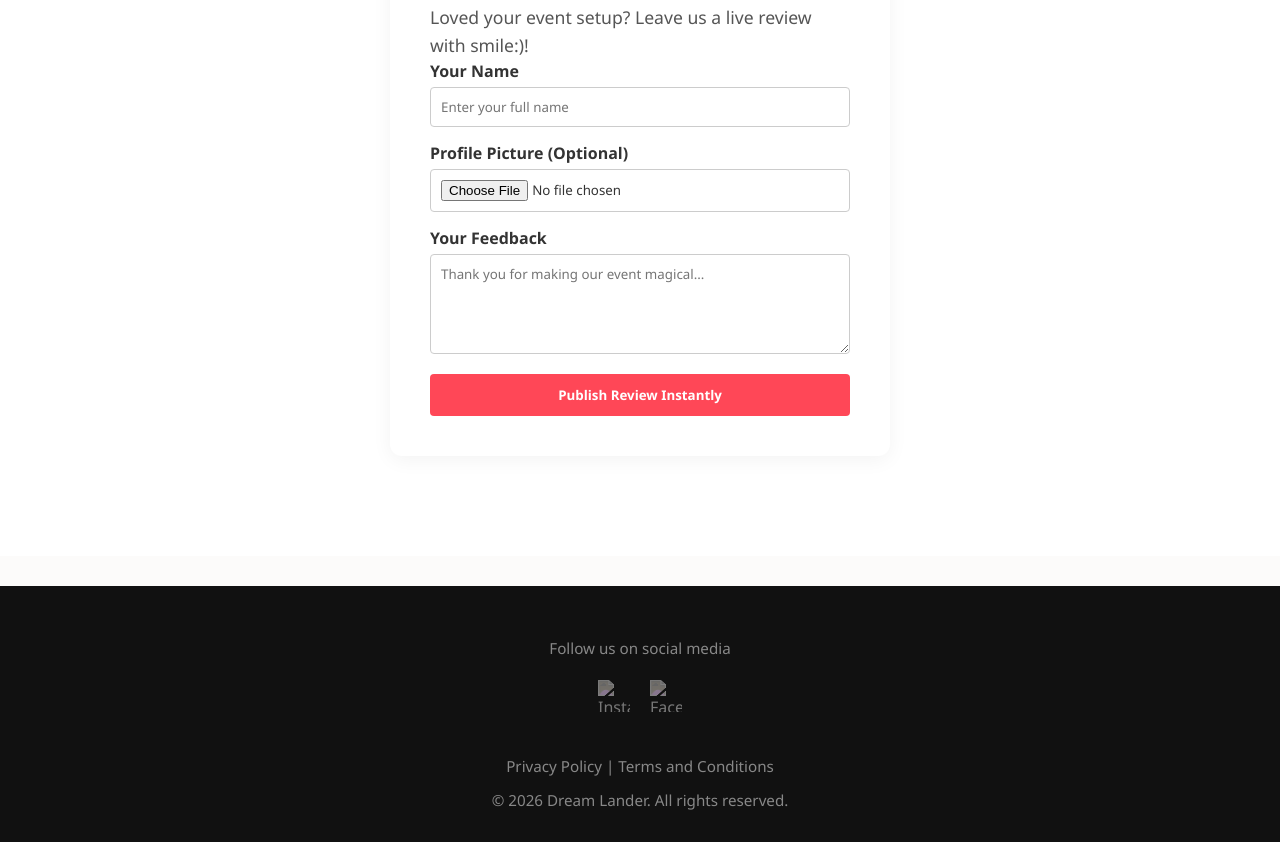
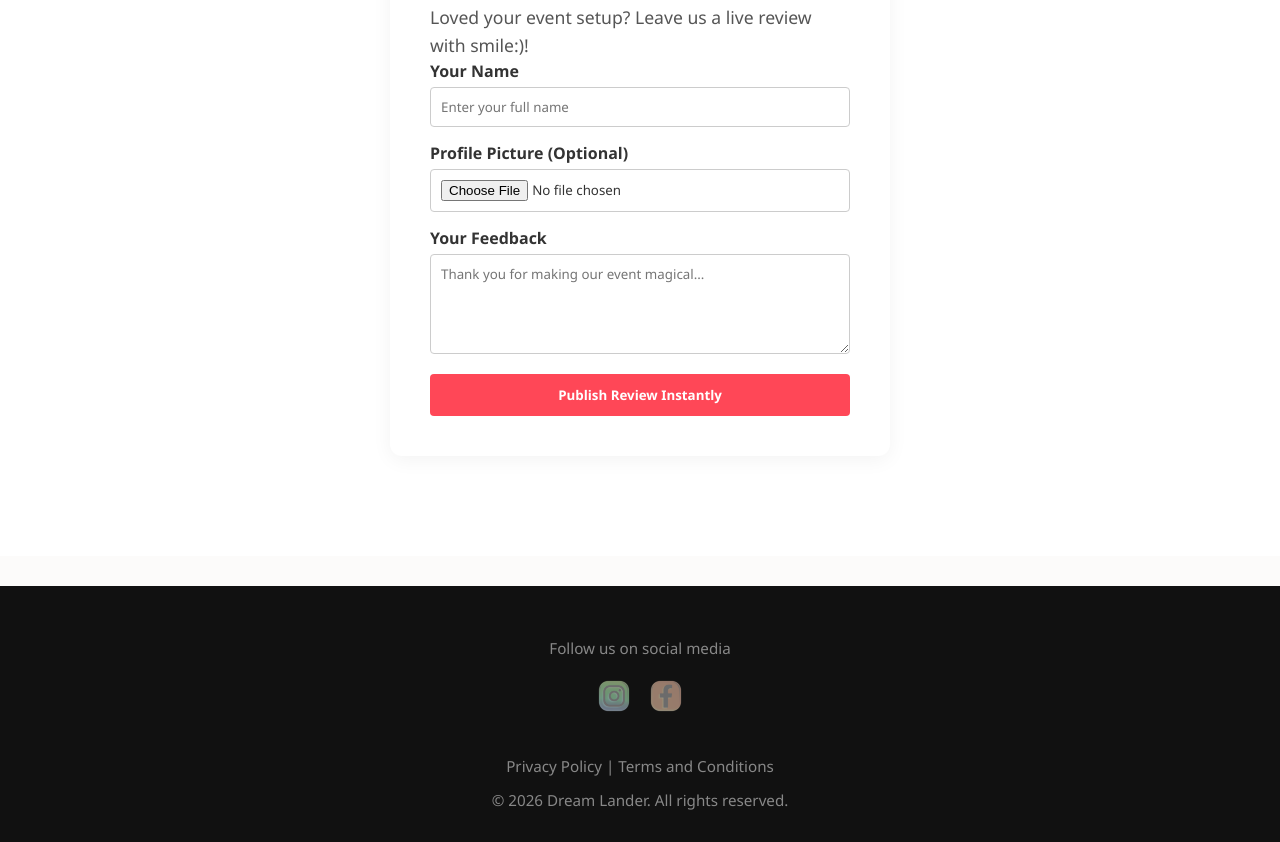
Before and after one commit to SanjanaVerma20/Event-Planner-Website, a website: page index.html in a window 1280 px wide. Shown: the part 5457-6299 px from the top of the page. Drawn offline with nearby package versions, Linux system fonts and the light colour scheme; no server answers.

Commit message:
Update index.html

```diff
--- a/index.html
+++ b/index.html
@@ -54,7 +54,7 @@
     <div class="first">
         <section id="home" class="video-section hero">
             <video autoplay muted loop class="section-video">
-                <source src="assets/Video-987.mp4" type="video/mp4">
+                <source src="Video-987.mp4" type="video/mp4">
             </video>
 
             <div class="video-content">
@@ -193,8 +193,8 @@
 <div class="footer">
             <p>Follow us on social media</p>
             <div class="socials">
-                <img src="assets/instagram-logo.png" alt="Instagram">
-                <img src="assets/facebook-logo.png" alt="Facebook">
+                <img src="instagram-logo.png" alt="Instagram">
+                <img src="facebook-logo.png" alt="Facebook">
             </div>
             <br>
             <p>Privacy Policy | Terms and Conditions</p>
```
